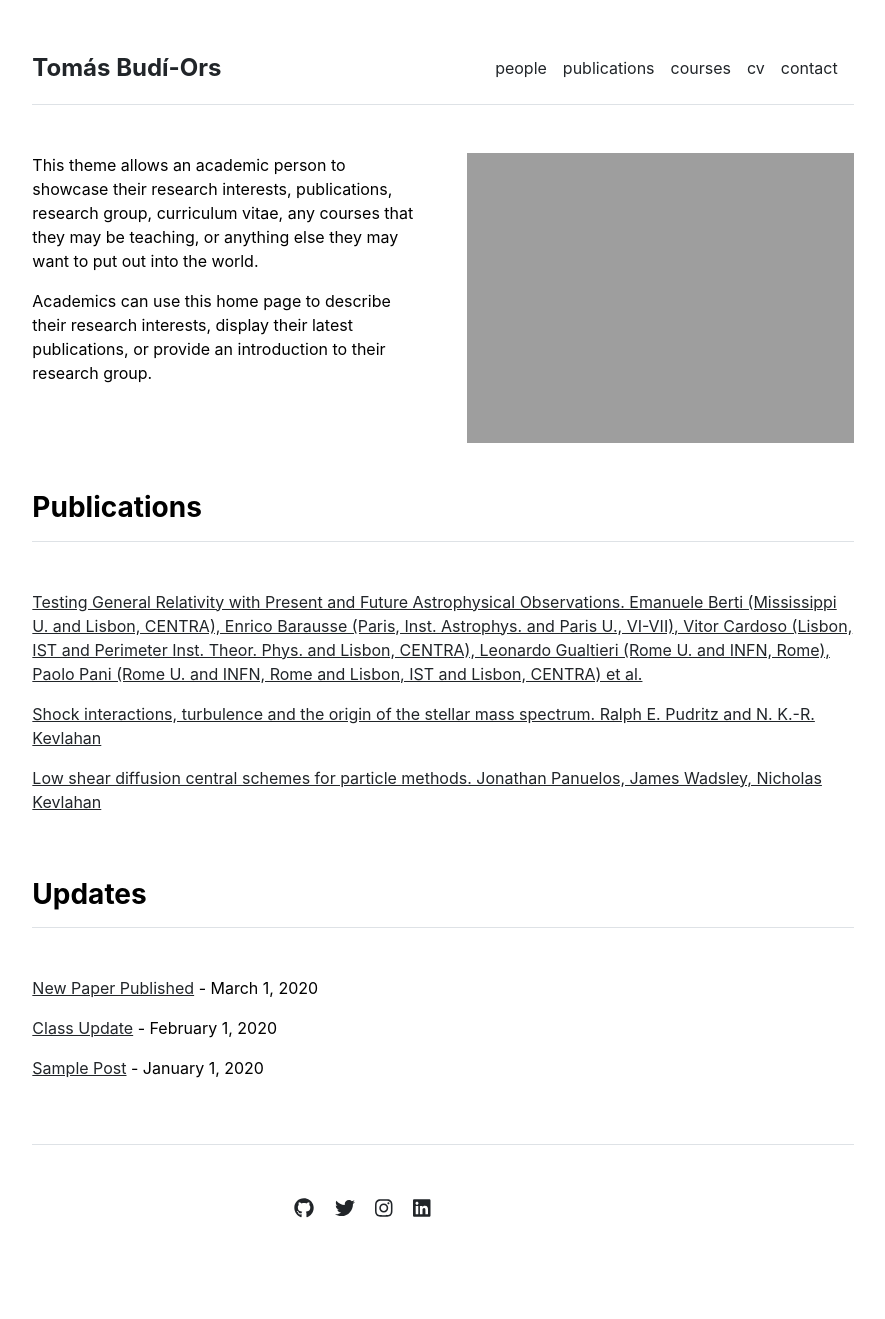
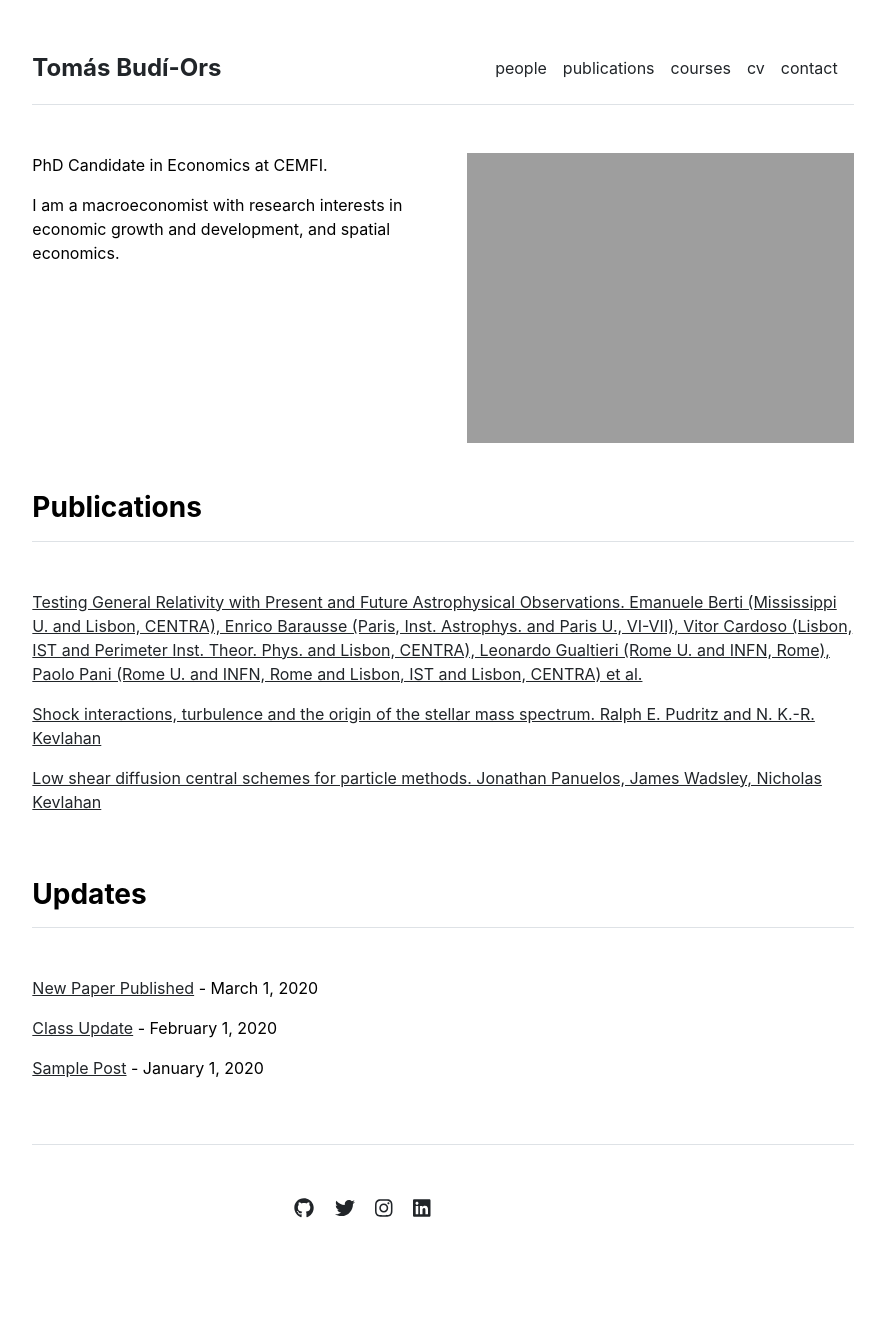
Before and after one commit to tomas-budi-ors/tomas-budi-ors.github.io, a Jekyll site: the page built from index.md, in a window 1280 px wide. Shown: the whole page, without its empty margins (197-1082 px from the left). Built offline with Jekyll 4.4.1, drawn with Linux system fonts in a browser that asks for light colours.

Commit message:
Update index.md with brief description for home page

```diff
--- a/index.md
+++ b/index.md
@@ -3,6 +3,6 @@ layout: home
 title: "Home"
 ---
 
-This theme allows an academic person to showcase their research interests, publications, research group, curriculum vitae, any courses that they may be teaching, or anything else they may want to put out into the world.
+PhD Candidate in Economics at CEMFI.
 
-Academics can use this home page to describe their research interests, display their latest publications, or provide an introduction to their research group.
+I am a macroeconomist with research interests in economic growth and development, and spatial economics.
```
